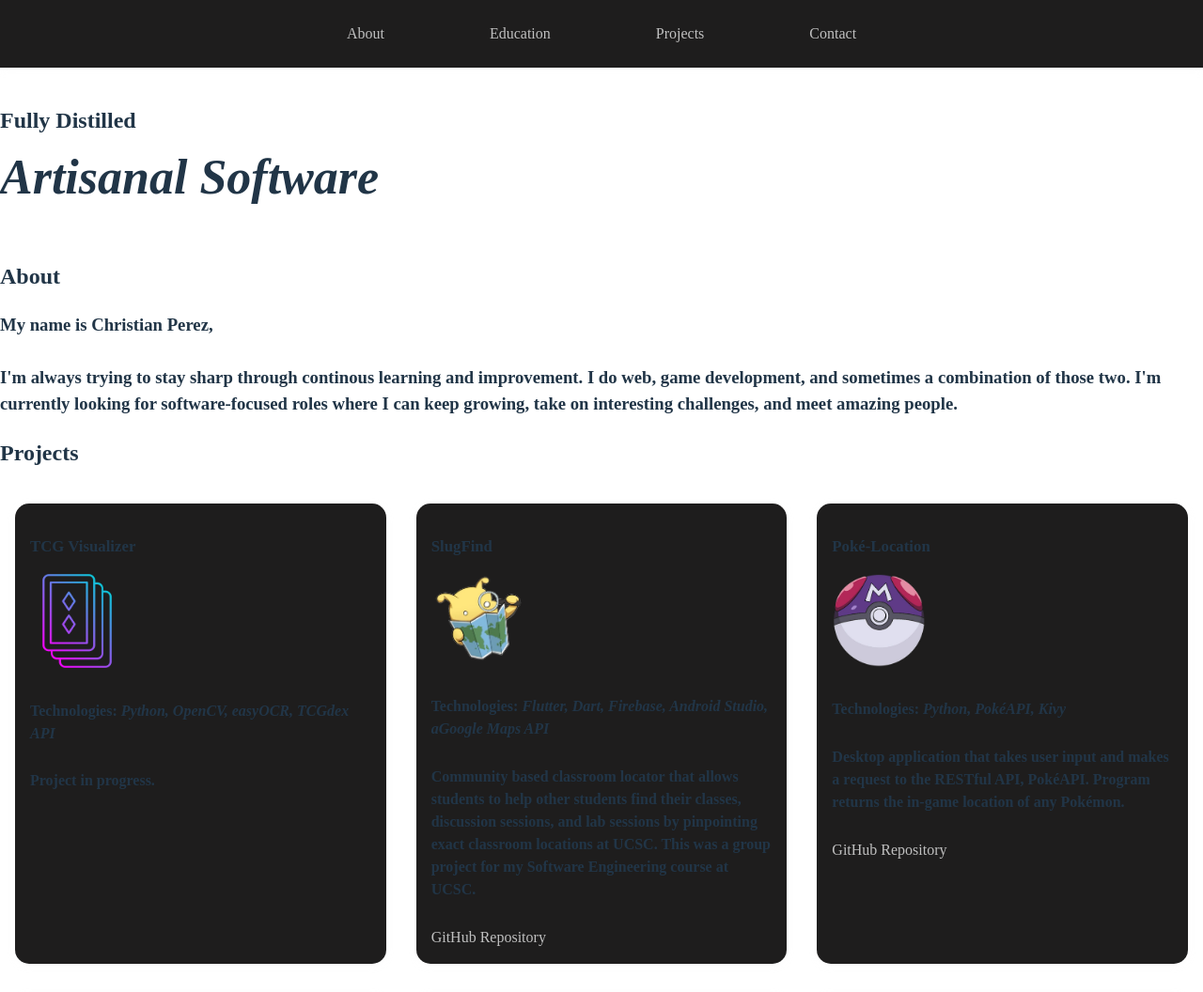
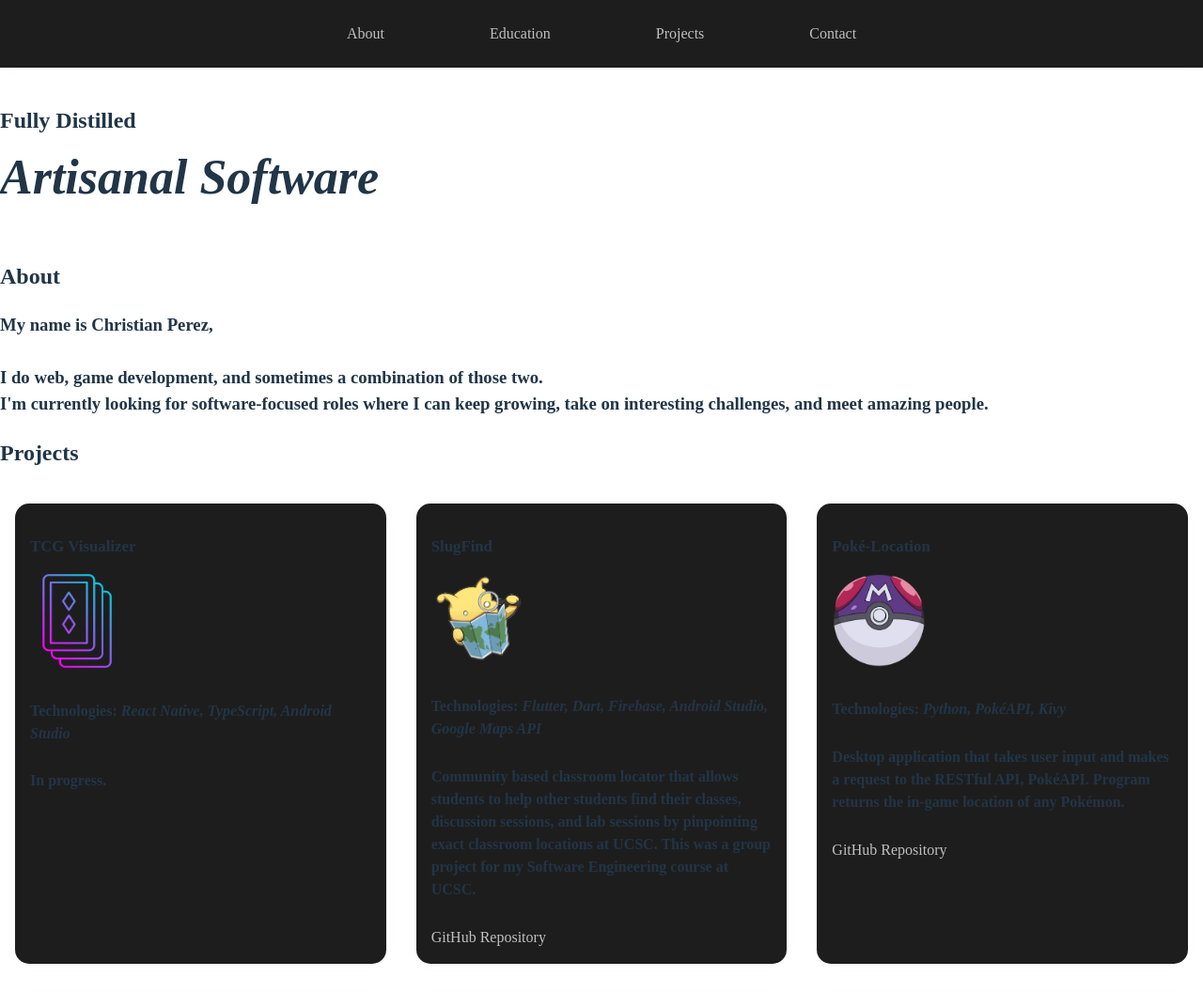
Before and after one commit to 0x008080/ArtisanalSoftware, a website built with Vite: page index.html in a window 1280 px wide. Shown: the top 1056 px of the page at 94% size. Built offline with nearby package versions, Linux system fonts and the light colour scheme.

Commit message:
update bio and project 1

```diff
--- a/index.html
+++ b/index.html
@@ -30,8 +30,9 @@
           <div class="about-content">
             <br>
             <h2>About</h2>
-            <h3>My name is Christian Perez,<br><br>I'm always trying to stay sharp through continous learning and improvement.
-                I do web, game development, and sometimes a combination of those two. I'm currently looking for software-focused roles where I can keep growing, take on interesting challenges,
+            <h3>My name is Christian Perez,<br>
+              <br> I do web, game development, and sometimes a combination of those two.
+              <br> I'm currently looking for software-focused roles where I can keep growing, take on interesting challenges,
                 and meet amazing people.
             </h3>
           </div>
@@ -46,10 +47,10 @@
             <p><b>TCG Visualizer</b></p>
             <img src="src/assets/tcg.png" class="project-images">
             <h5>
-              <b>Technologies: </b> <em>Python, OpenCV, easyOCR, TCGdex API</em>
+              <b>Technologies: </b> <em>React Native, TypeScript, Android Studio</em>
             </h5>
             <h5>
-              Project in progress.
+              In progress.
             </h5>
           </div>
 
@@ -57,7 +58,7 @@
             <p><b>SlugFind</b> </p>
             <img src="src/assets/slug2.jpg" class="project-images">
             <h5>
-              <b>Technologies: </b> <em>Flutter, Dart, Firebase, Android Studio, aGoogle Maps API</em>
+              <b>Technologies: </b> <em>Flutter, Dart, Firebase, Android Studio, Google Maps API</em>
             </h5>
             <h5>
               Community based classroom locator that allows students to help other students find their classes, discussion sessions,
@@ -169,21 +170,23 @@
                     <li>Calculus III</li>
                     <li>Calculus Based Physics: Mechanics</li>
                     <li>Intro to Linear Algebra & Differential Equations</li>
-                    <li>Discrete Structures & Boolean Algebra</li>
+                    <li>Boolean Algebra & Logic</li>
                   </ul>
                 </div>
 
                 <div class="course-column">
                   <h3>Computer Science</h3>
                   <ul>
+                    <li>Artificial Intelligence</li>
+                    <li>Advanced Programming</li>
+                    <li>Computer Architecture</li>
+                    <li>C/C++ Programming I & II</li>
+                    <li>Java Programming</li>
                     <li>Data Structures & Algorithms</li>
                     <li>Database Systems</li>
-                    <li>Computer Architecture</li>
+                    <li>Discrete Structures</li>
                     <li>Intro to Software Engineering</li>
                     <li>Principles of Computer Systems Design</li>
-                    <li>C/C++ Programming I & II</li>
-                    <li>Artificial Intelligence</li>
-                    <li>Advanced Programming</li>
                   </ul>
                 </div>
 
```
